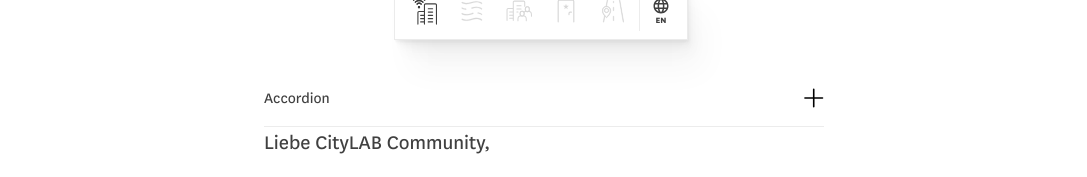
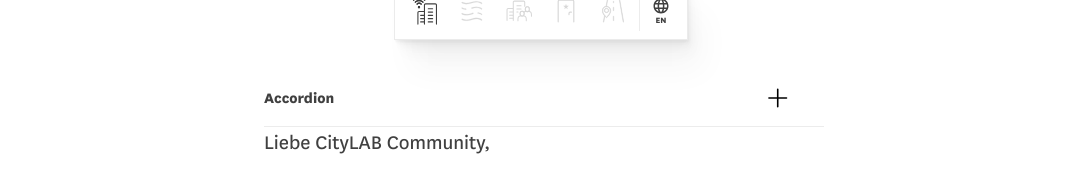
Before and after one commit to technologiestiftung/jahresbericht-2021, a React (Create React App) app: page / in a window 1280 px wide. Shown: the part 730-907 px from the top of the page, without its empty margins (96-1183 px from the left). Built offline with nearby package versions, Linux system fonts and the light colour scheme.

Commit message:
title styling

```diff
--- a/src/components/Accordion/Accordion.module.scss
+++ b/src/components/Accordion/Accordion.module.scss
@@ -11,6 +11,12 @@
         justify-content: space-between;
         align-items: center;
         border-bottom: 1px solid $dark-grey--6;
+        cursor: pointer;
+        padding-right: 36px;
+      }
+
+      .title {
+          font-weight: $bold-text;
       }
   }
 }
--- a/src/components/Accordion/index.js
+++ b/src/components/Accordion/index.js
@@ -11,7 +11,7 @@ function Accordion() {
   return (
     <div className={cn.accordion}>
       <div className={cn.clickable} onClick={() => setActive(!active)}>
-        <p>Accordion</p>
+        <p className={cn.title}>Accordion</p>
         {active ? <MinusIcon /> : <PlusIcon />}
       </div>
     </div>
--- a/src/styles/constants.scss
+++ b/src/styles/constants.scss
@@ -27,6 +27,7 @@ $space-large: 20px;
 $space-extra-large: 50px;
 
 $line-height: 150%;
+$bold-text: 700;
 
 // letter-spacing
 $letter-spacing-xl: 0.125em !default; // 2px;
```
